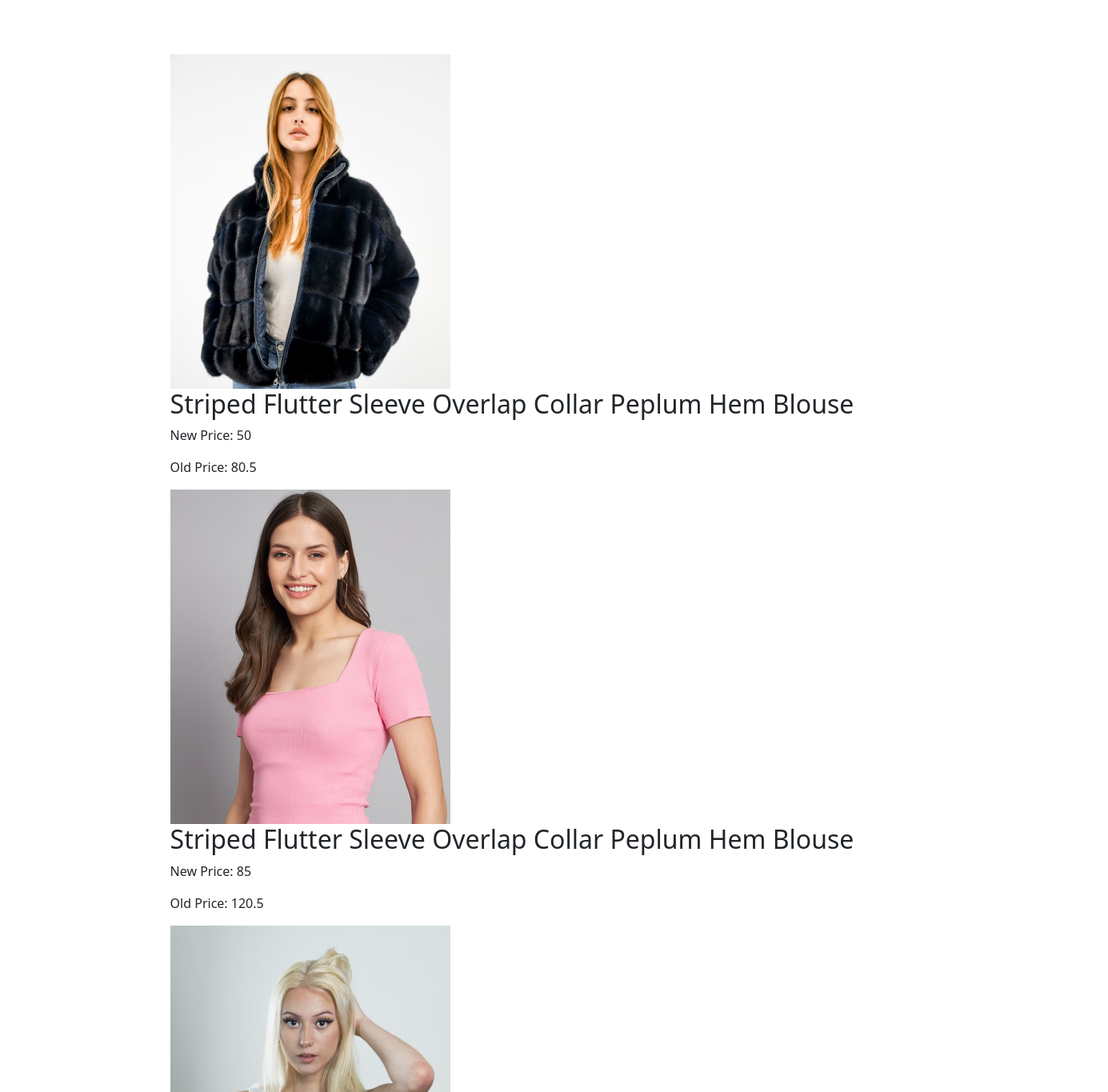
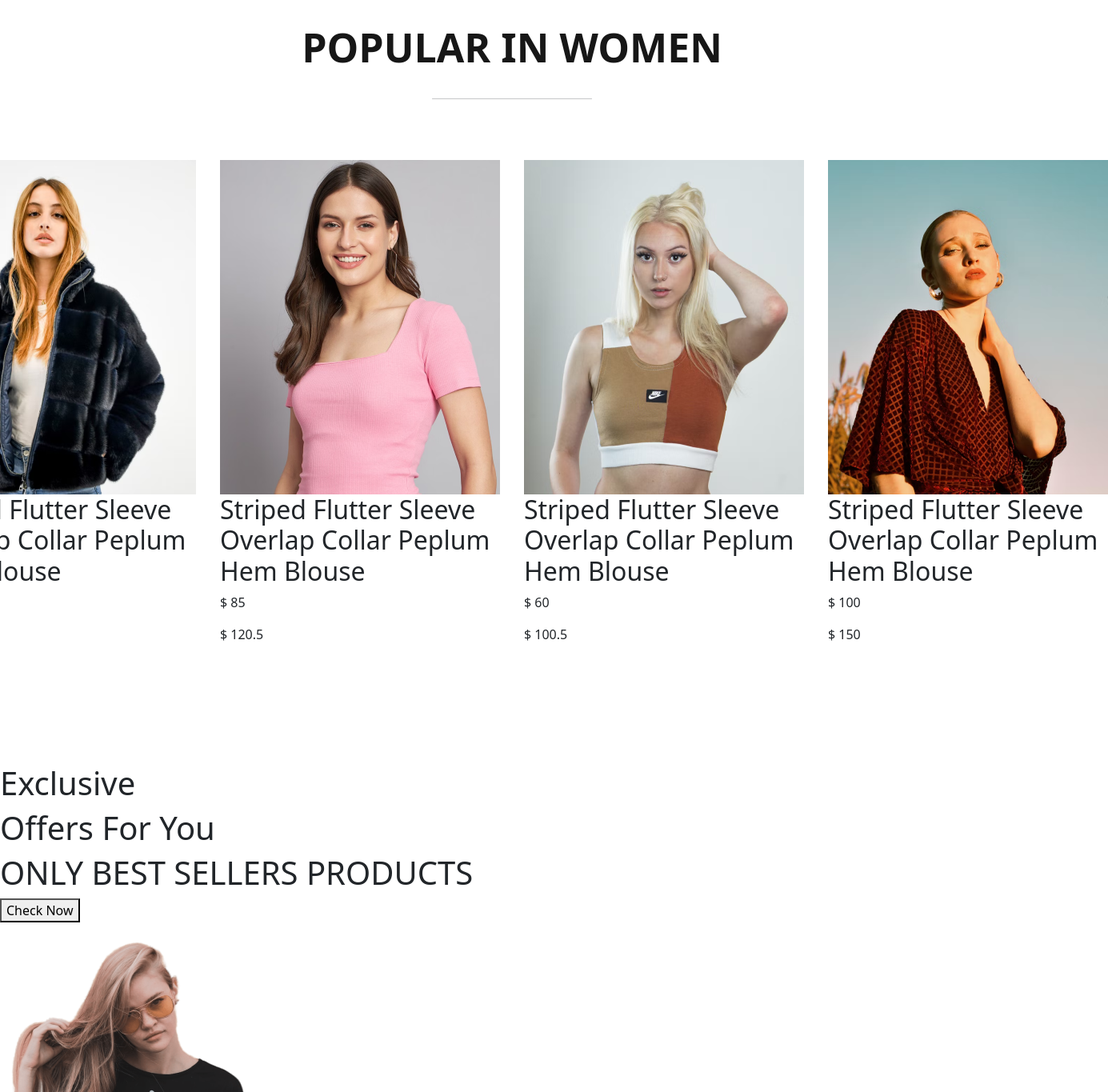
Before and after one commit to Blueat19/E-Commerce---FrontEnd, a React (Create React App) app: page / in a window 1280 px wide. Shown: the part 940-2305 px from the top of the page at 80% size, 1385 px wide, since content can reach past the window. Built offline with nearby package versions, Linux system fonts and the light colour scheme.

Commit message:
Edited popular for women jsx and css , creted componeny Offers and coded Offers,jsx only

```diff
--- /dev/null
+++ b/src/components/Offers/Offers.jsx
@@ -0,0 +1,33 @@
+import React from "react";
+import "./Offers.css";
+import eclusive_image from "../Assets/exclusive_image.png";
+
+const Offers = () => {
+  return (
+    <div className="Offers">
+      <br></br>
+      <br></br>
+      <br></br>
+      <br></br>
+      <br></br>
+      <br></br>
+      <br></br>
+      <br></br>
+      <br></br>
+      <br></br>
+      <br></br>
+      <br></br>
+      <div className="offers-left">
+        <h1>Exclusive</h1>
+        <h1>Offers For You</h1>
+        <h1>ONLY BEST SELLERS PRODUCTS</h1>
+        <button>Check Now</button>
+      </div>
+      <div className="offers-right">
+        <img src={eclusive_image} alt="" />
+      </div>
+    </div>
+  );
+};
+
+export default Offers;
--- a/src/components/popular/popular.css
+++ b/src/components/popular/popular.css
@@ -11,3 +11,16 @@
     font-size: 50px;
     font-weight: 600;
 }
+.popular hr {
+    width: 200px;
+    height: 6px;
+    border-radius: 10px;
+    background: #252525;
+}
+
+.popular-item {
+    margin-top: 50px;
+    display: flex;
+    gap: 30px;
+
+}
--- a/src/components/popular/popular.jsx
+++ b/src/components/popular/popular.jsx
@@ -5,6 +5,9 @@
 const Popular = () => {
   return (
     <div className="popular">
+      <br></br>
+      <br></br>
+      <br></br>
       <h1>POPULAR IN WOMEN</h1>
       <hr />
       <div className="popular-item">
@@ -12,8 +15,8 @@
           <div key={item.id}>
             <img src={item.image} alt={item.name} />
             <h2>{item.name}</h2>
-            <p>New Price: {item.new_price}</p>
-            <p>Old Price: {item.old_price}</p>
+            <p>$ {item.new_price}</p>
+            <p>$ {item.old_price}</p>
           </div>
         ))}
       </div>
--- a/src/pages/Shop.jsx
+++ b/src/pages/Shop.jsx
@@ -1,12 +1,14 @@
 import React from 'react'
 import Hero from '../components/Hero/Hero'
 import Popular from "../components/Popular/Popular";
+import Offers from "../components/Offers/Offers";
 
 const Shop = () => {
   return (
     <div>
       <Hero />
       <Popular />
+      <Offers />
     </div>
   );
 };
```
Also changed, not shown: src/components/item/item.jsx (+6 -10 lines), src/components/Offers/Offers.css (added).
